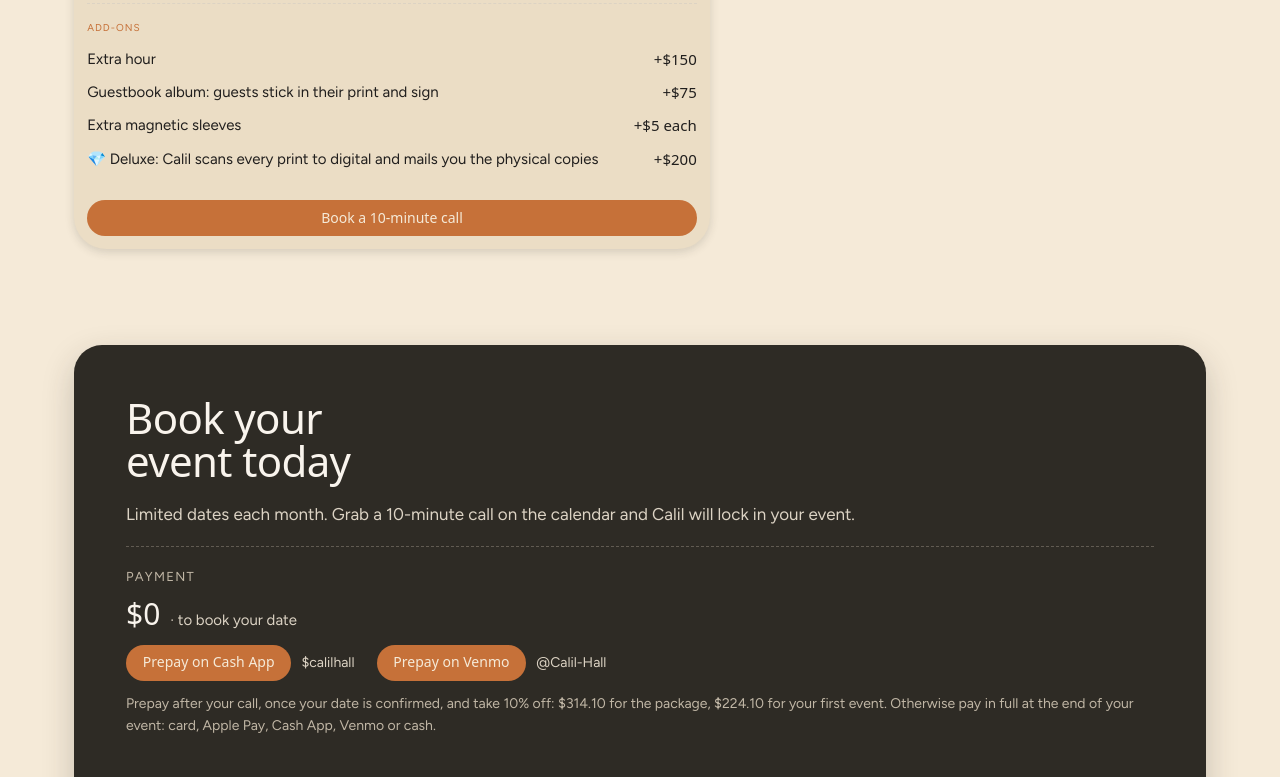
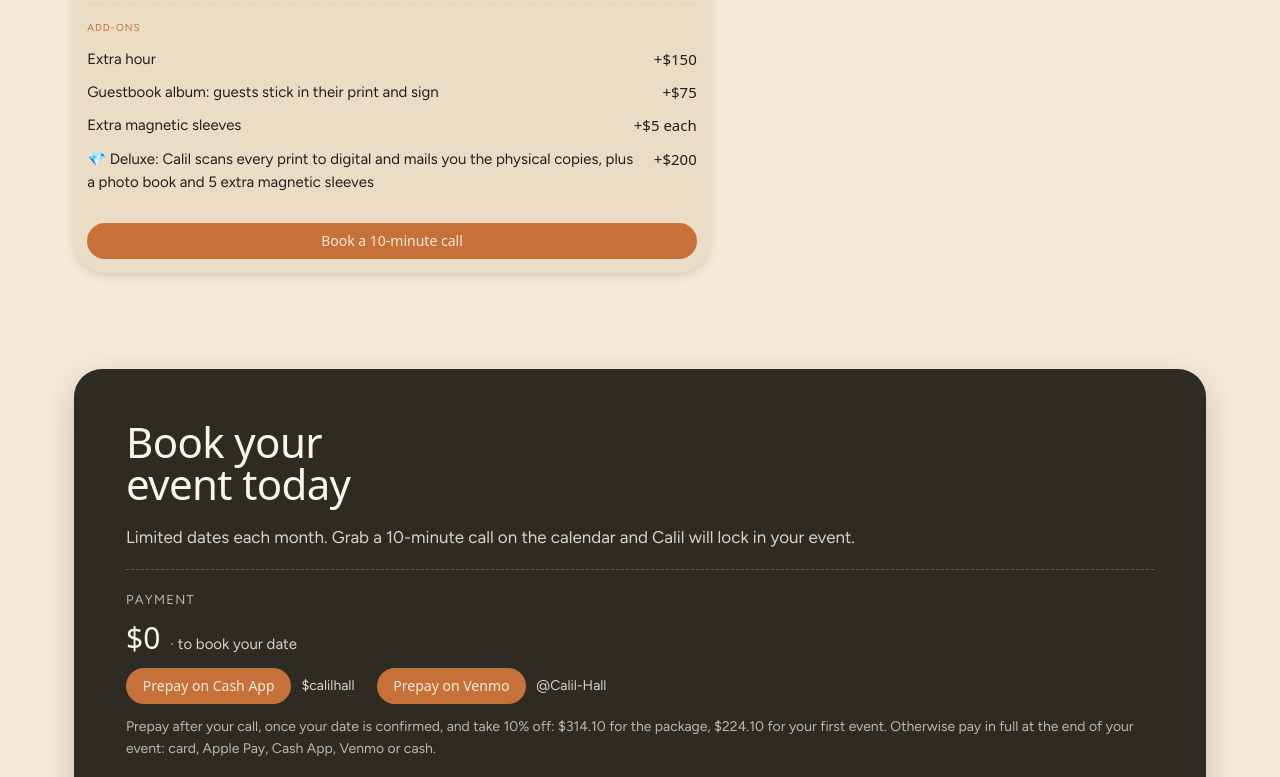
Before and after one commit to Calil-Hall/tangible-memories, a website: page index.html in a window 1280 px wide. Shown: the part 2337-3114 px from the top of the page. Drawn offline with Linux system fonts and the light colour scheme; a web font is replaced by a local one.

Commit message:
Deluxe add-on: include a photo book and 5 extra magnetic sleeves
Co-Authored-By: Claude Opus 5.5 <noreply@anthropic.com>
Claude-Session: https://claude.ai/code/session_01YRRJ6veBLGvsoh9Bmwxp4x

```diff
--- a/index.html
+++ b/index.html
@@ -547,7 +547,7 @@ a:hover{color:var(--color-accent-800);}
           <div class="addon-row"><span>Extra hour</span><span class="amt" id="addonHour">+$150</span></div>
           <div class="addon-row"><span>Guestbook album: guests stick in their print and sign</span><span class="amt" id="addonBook">+$75</span></div>
           <div class="addon-row"><span>Extra magnetic sleeves</span><span class="amt" id="addonSleeve">+$5 each</span></div>
-          <div class="addon-row"><span><span aria-hidden="true">💎 </span>Deluxe: Calil scans every print to digital and mails you the physical copies</span><span class="amt" id="addonDeluxe">+$200</span></div>
+          <div class="addon-row"><span><span aria-hidden="true">💎 </span>Deluxe: Calil scans every print to digital and mails you the physical copies, plus a photo book and 5 extra magnetic sleeves</span><span class="amt" id="addonDeluxe">+$200</span></div>
         </div>
         <a href="#book" class="btn btn-primary btn-block">Book a 10-minute call</a>
       </div>
```
